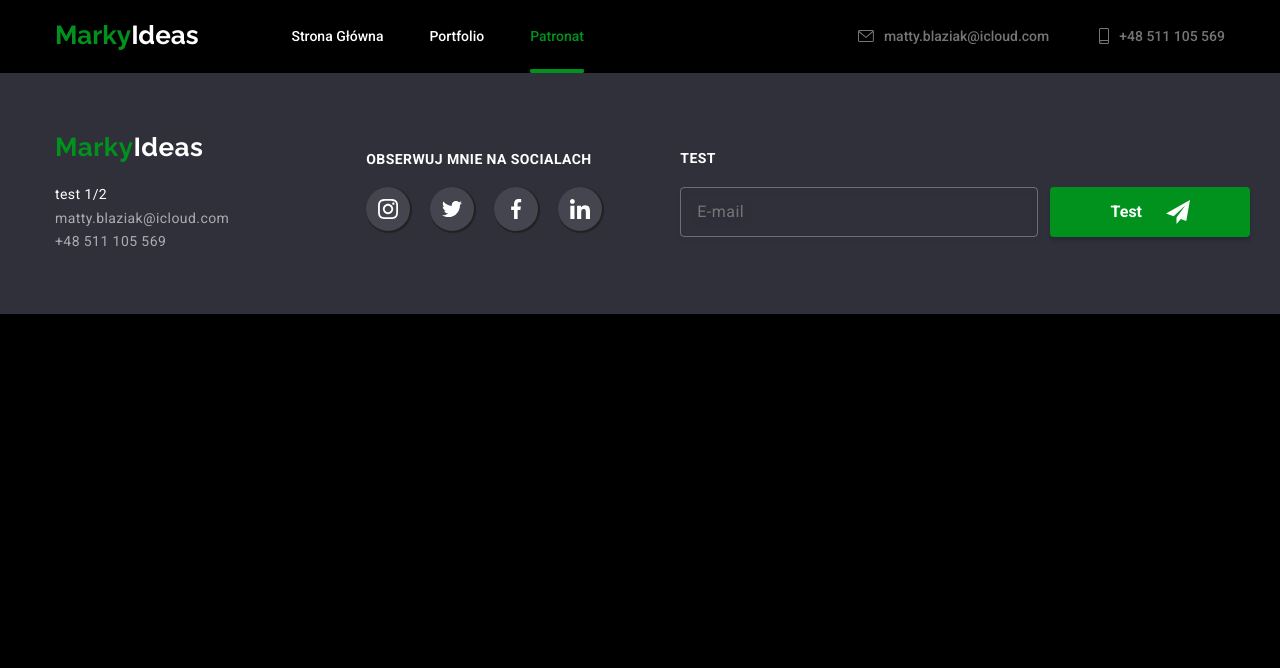
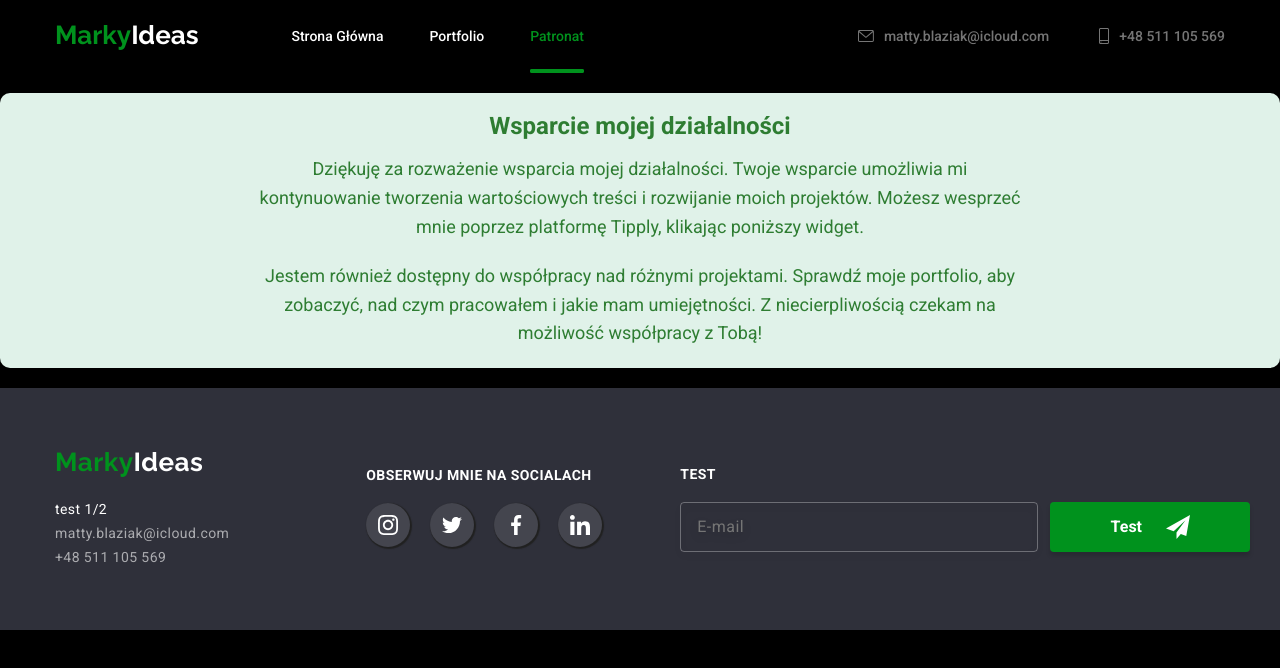
Before and after one commit to Maarkiel/markystudio2, a plain HTML site: page patronat.html in a window 1280 px wide. Drawn offline with nearby package versions, Linux system fonts and the light colour scheme; a script that the page names is missing.

Commit message:
Update patronat site

```diff
--- a/patronat.html
+++ b/patronat.html
@@ -76,6 +76,22 @@
       </div>
     </header>
     <!------------ END HEADER BLOCK ------------>
+    <!------------ TIPPLY BLOCK ------------>
+    <section class="support-section">
+      <div class="container">
+          <h2>Wsparcie mojej działalności</h2>
+          <p>
+              Dziękuję za rozważenie wsparcia mojej działalności. Twoje wsparcie umożliwia mi kontynuowanie tworzenia wartościowych treści i rozwijanie moich projektów. Możesz wesprzeć mnie poprzez platformę Tipply, klikając poniższy widget.
+          </p>
+          <div class="tipply-widget">
+              <script src="https://widgets.tipply.pl/TIPS_GOAL/587df3a8-bad5-4fcf-b6f7-0de42d4623e2/GOAL/8819da24-7d69-4f00-b37d-4f02a0547536" async></script>
+          </div>
+          <p>
+              Jestem również dostępny do współpracy nad różnymi projektami. Sprawdź moje portfolio, aby zobaczyć, nad czym pracowałem i jakie mam umiejętności. Z niecierpliwością czekam na możliwość współpracy z Tobą!
+          </p>
+      </div>
+  </section>
+    <!------------  END TIPPLY BLOCK ------------>
     <!------------ FOOTER BLOCK ------------>
     <footer class="footer">
       <div class="footer__container container">
--- /dev/null
+++ b/sass/components/_patronat.scss
@@ -0,0 +1,27 @@
+.support-section {
+    background-color: #e0f2e9; /* Jasnozielony kolor tła */
+    color: #2e7d32; /* Ciemnozielony kolor tekstu */
+    padding: 20px;
+    border-radius: 10px;
+    margin: 20px 0;
+}
+
+.support-section .container {
+    max-width: 800px;
+    margin: 0 auto;
+    text-align: center;
+}
+
+.support-section h2 {
+    font-size: 24px;
+    margin-bottom: 15px;
+}
+
+.support-section p {
+    font-size: 18px;
+    line-height: 1.6;
+}
+
+.tipply-widget {
+    margin: 20px 0;
+}
--- a/sass/main.scss
+++ b/sass/main.scss
@@ -15,3 +15,4 @@
 @import "./components/footer";
 @import "./components/modal";
 @import './components/form';
+@import './components/patronat';
```
Also changed, not shown: css/main.css, css/main.min.css, 1 other file.
